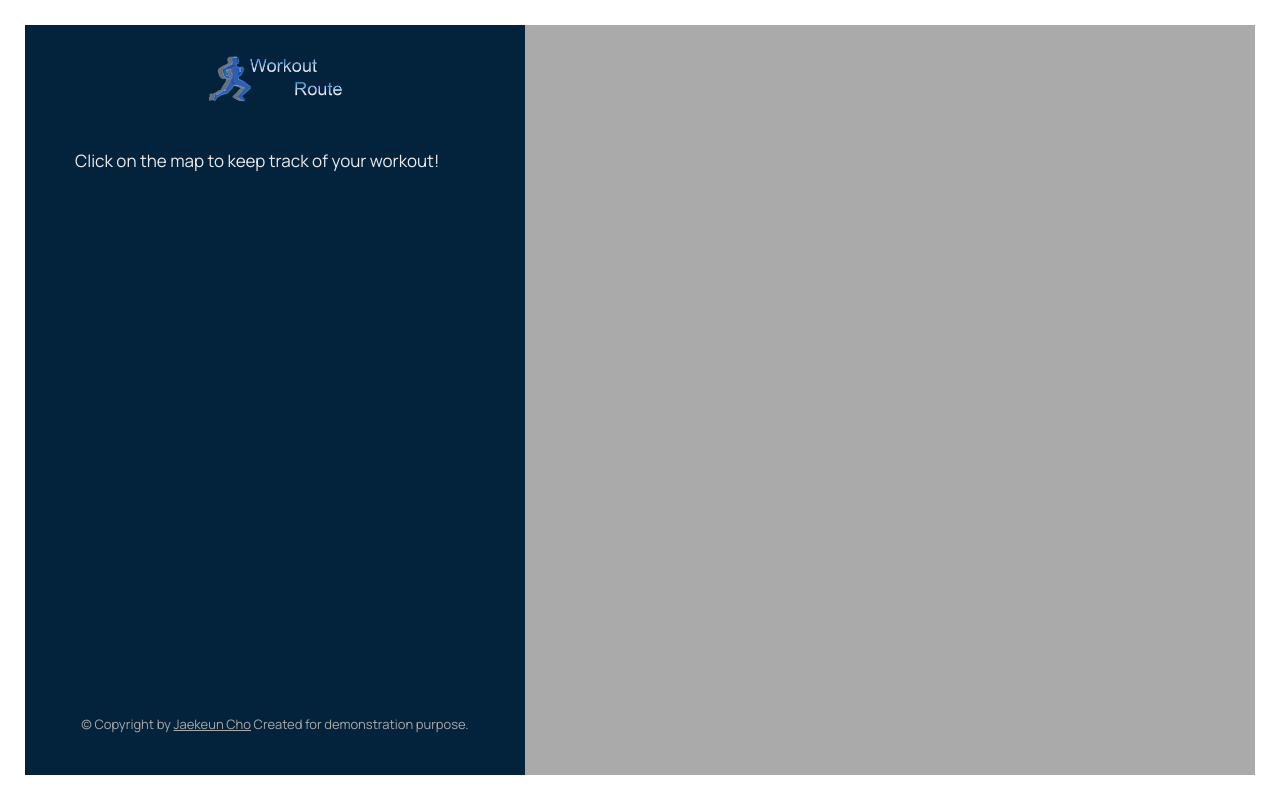
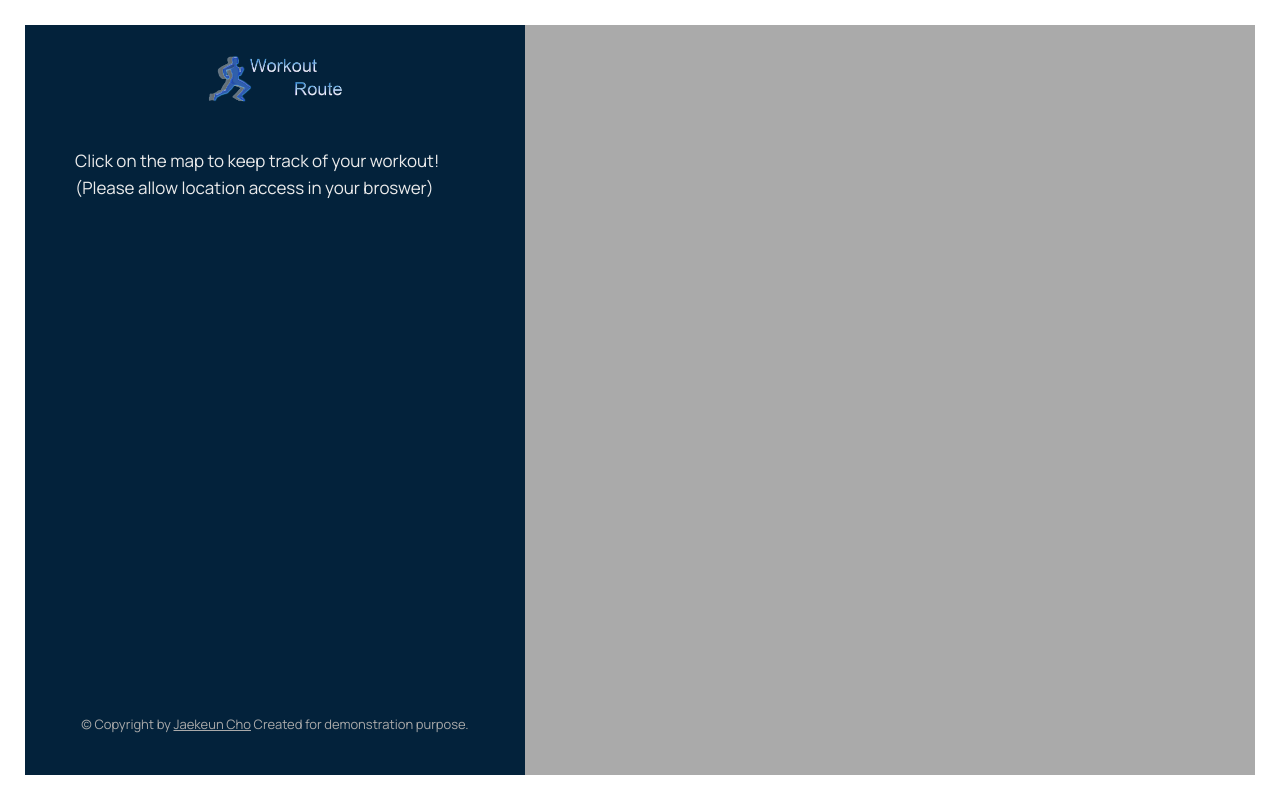
Before and after one commit to jackeycho/workout, a plain HTML site: page index.html in a window 1280 px wide. Drawn offline with nearby package versions, Linux system fonts and the light colour scheme.

Commit message:
Add files via upload

```diff
--- a/index.html
+++ b/index.html
@@ -31,7 +31,10 @@
   <body>
     <div class="sidebar">
       <img src="workout.png" alt="Logo" class="logo" />
-      <p class="disc">Click on the map to keep track of your workout!</p>
+      <p class="disc">
+        Click on the map to keep track of your workout!<br />
+        (Please allow location access in your broswer)
+      </p>
       <ul class="workouts">
         <form class="form hidden">
           <div class="form__row">
```
